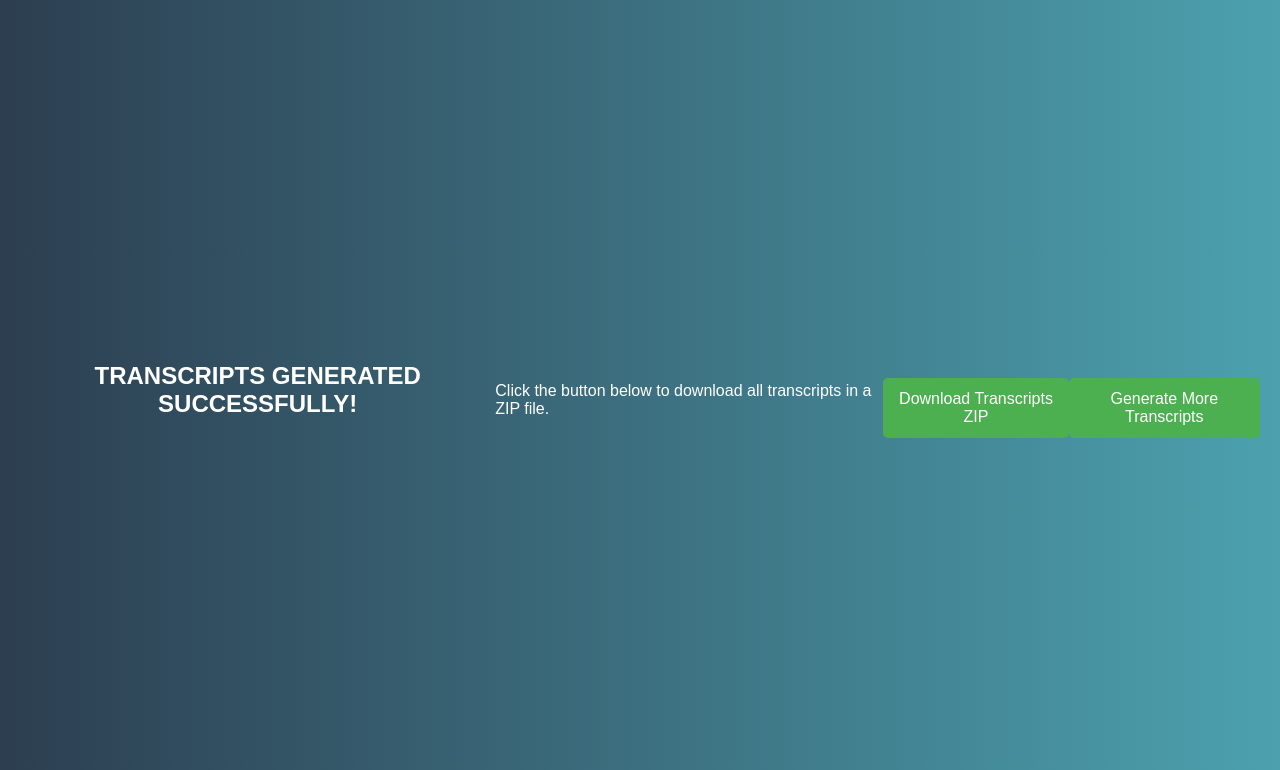
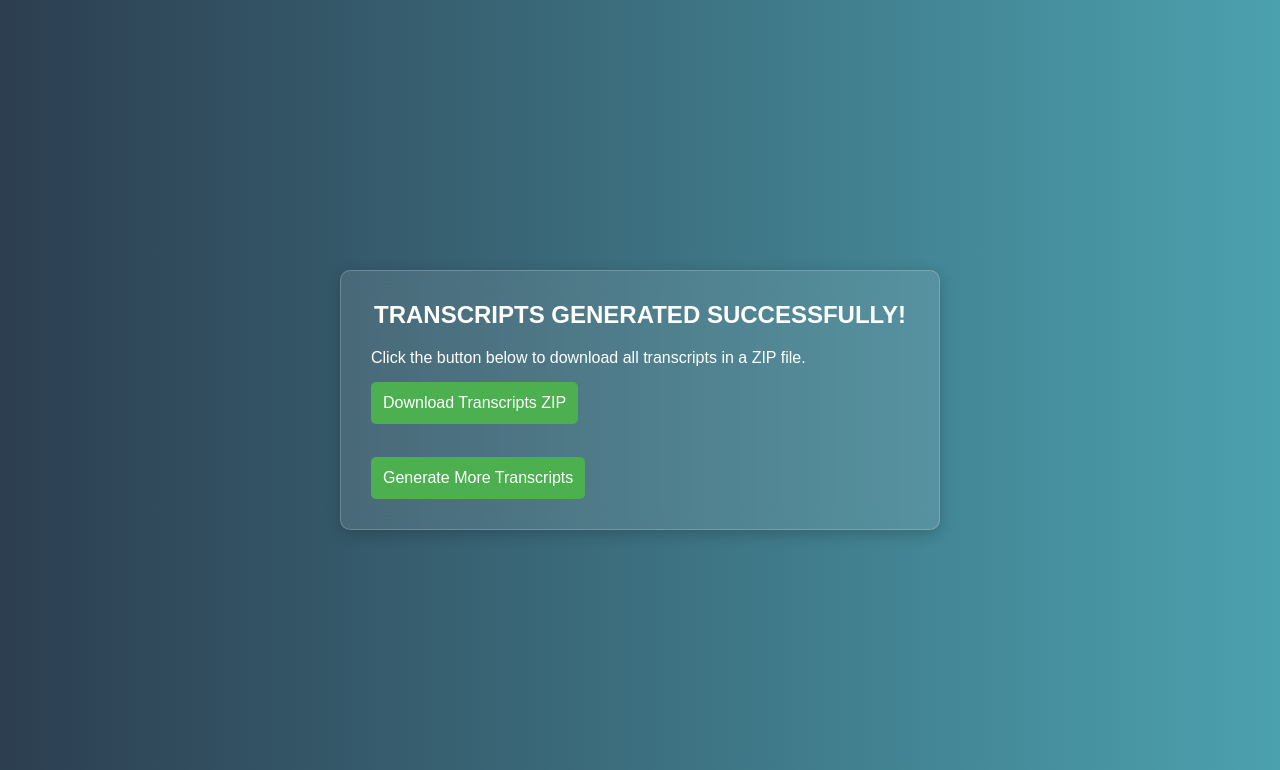
Before and after one commit to jakes-johns/transcript1, a Flask app: page /download in a window 1280 px wide. Shown: the top 770 px of the page. Run offline with Flask 3, Linux system fonts and the light colour scheme.

Commit message:
modification of download html

```diff
--- a/templates/download.html
+++ b/templates/download.html
@@ -3,11 +3,12 @@
 <head>
     <meta charset="UTF-8">
     <meta name="viewport" content="width=device-width, initial-scale=1.0">
+    <title>Download Transcripts</title>
     <link rel="stylesheet" href="{{ url_for('static', filename='styles.css') }}">
-
-    <title>Download Transcripts</title>
 </head>
 <body>
+    <div class="container">
+        <div class="download">
             <h2>Transcripts Generated Successfully!</h2>
             <p>Click the button below to download all transcripts in a ZIP file.</p>
             <a href="{{ url_for('download_zip') }}">
@@ -17,5 +18,7 @@
             <a href="{{ url_for('index') }}">
             <button> Generate More Transcripts</button>
             </a>
+        </div>
+    </div>
 </body>
 </html>
```
Also changed, not shown: 2 other files. Lines whose indentation alone changed are shown as unchanged.
